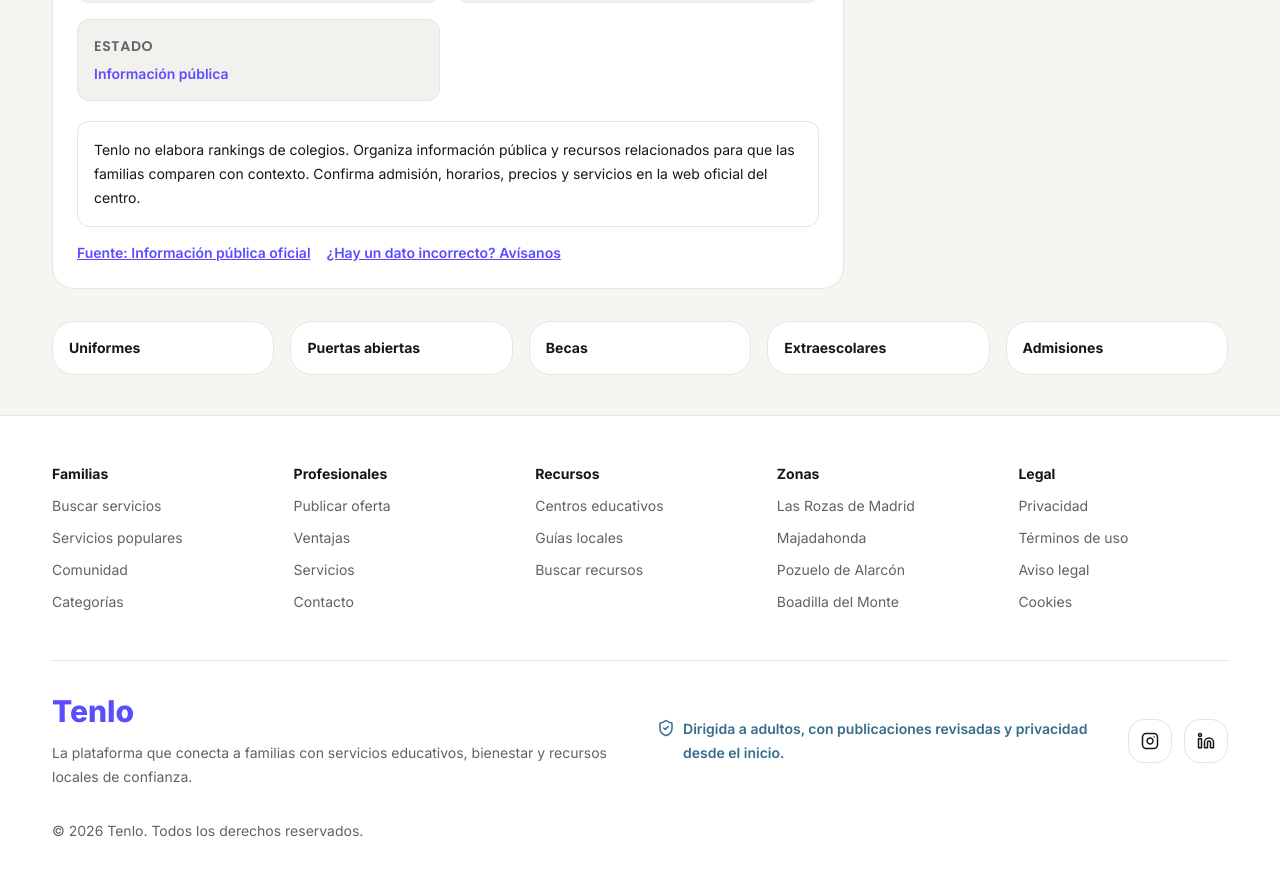
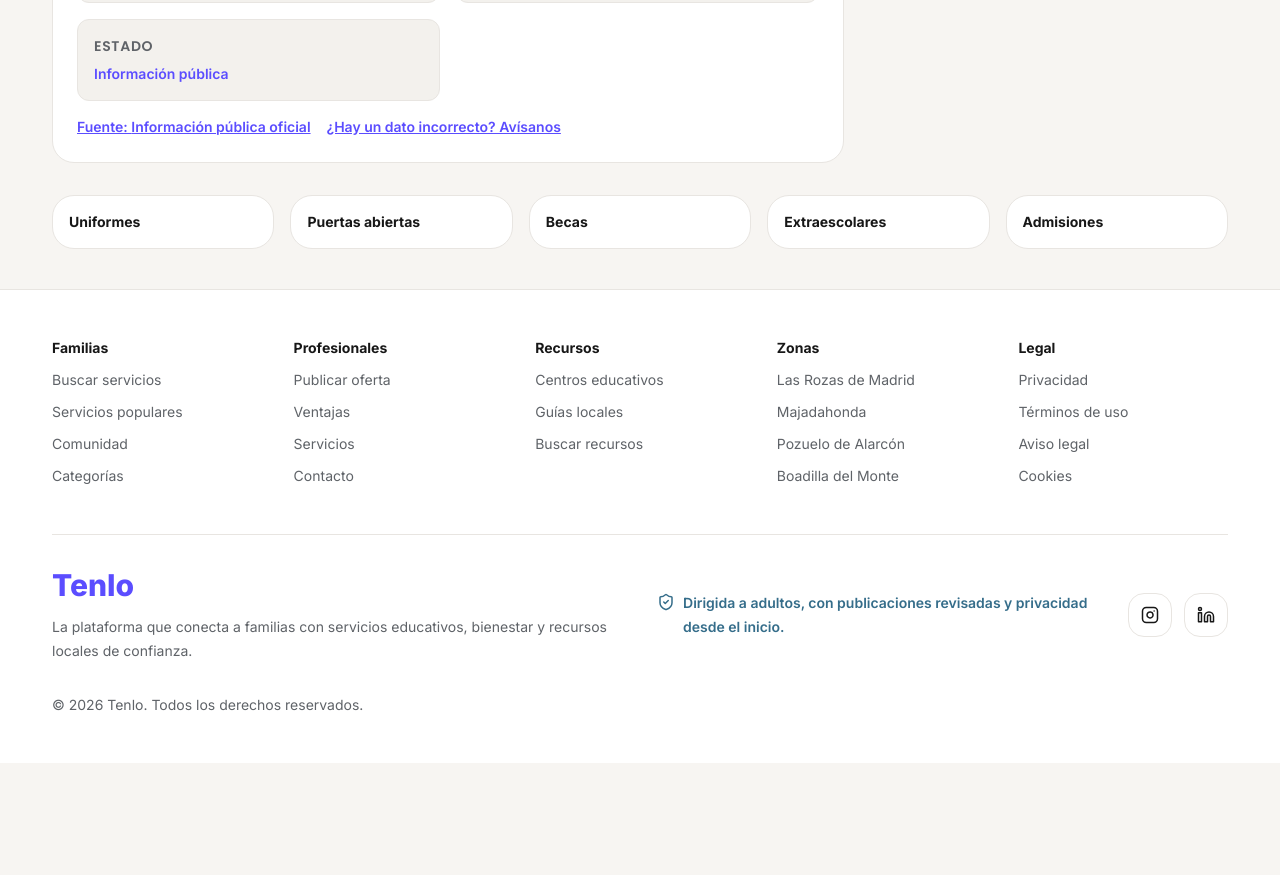
Before and after one commit to rdrgzjavier/kiryco, a Next.js app: page /centros/british-council-school-pozuelo in a window 1280 px wide. Shown: the part 1420-2295 px from the top of the page. After the commit the page ends 2183 px from the top, so only its background shows below. Built offline with nearby package versions, Linux system fonts and the light colour scheme.

Commit message:
Elimina aviso de rankings en fichas de centros

```diff
--- a/src/app/centros/[slug]/page.tsx
+++ b/src/app/centros/[slug]/page.tsx
@@ -57,7 +57,6 @@ export default function CenterDetailPage({ params }: { params: { slug: string }
               <div key={label} className="rounded-xl border border-line bg-soft p-4"><dt className="label">{label}</dt><dd className="mt-2 break-words text-sm font-semibold text-ink">{value}</dd></div>
             ))}
           </dl>
-          <p className="mt-5 rounded-xl border border-line bg-white p-4 text-sm leading-6 text-slatecopy">Tenlo no elabora rankings de colegios. Organiza información pública y recursos relacionados para que las familias comparen con contexto. Confirma admisión, horarios, precios y servicios en la web oficial del centro.</p>
           {center.sourceUrl ? <a href={center.sourceUrl} target="_blank" rel="noreferrer" className="mt-4 inline-flex text-sm font-semibold text-ink underline">Fuente: {center.source}</a> : null}
           <Link href="/contacto" className="ml-0 mt-4 inline-flex text-sm font-semibold text-ink underline sm:ml-4">¿Hay un dato incorrecto? Avísanos</Link>
         </section>
```
